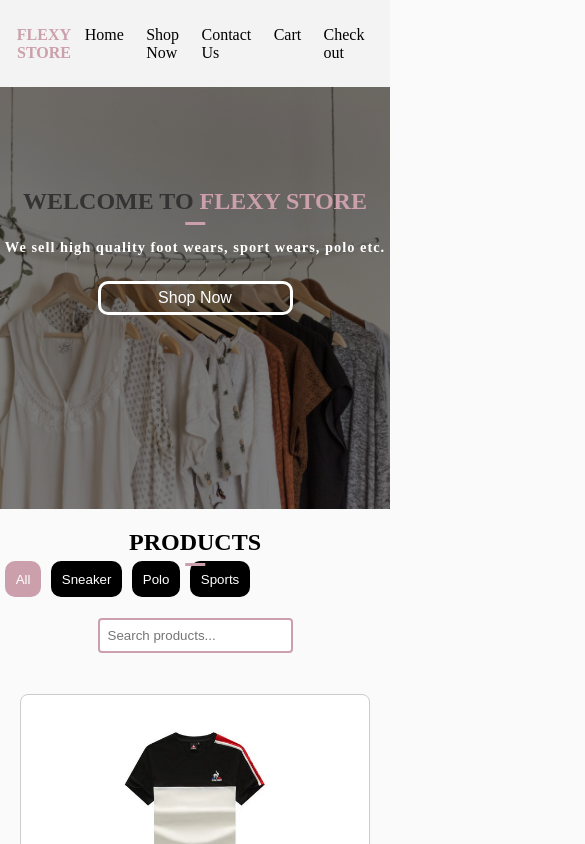
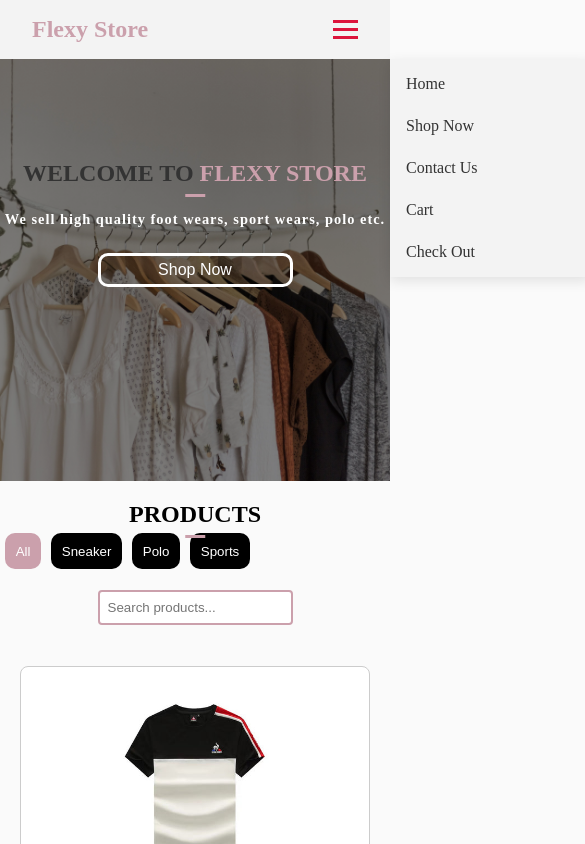
Before and after one commit to chimex53/flexy-store, a React (Vite) app: page / in a window 390 px wide. Shown: the top 844 px of the page, 585 px wide, since content can reach past the window. Built offline with nearby package versions, Linux system fonts and the light colour scheme.

Commit message:
added mobile navigation bar

```diff
--- a/src/Components/header/Header.jsx
+++ b/src/Components/header/Header.jsx
@@ -1,26 +1,50 @@
+import { useState } from "react";
 import styles from "./Header.module.css";
 
 const Header = () => {
+  const [menuOpen, setMenuOpen] = useState(false);
+
+  const toggleMenu = () => {
+    setMenuOpen(!menuOpen);
+  };
+
   return (
     <div className={styles.header}>
       <header>
-        <nav className={styles.nav}>
-          <h3>flexy store</h3>
-          <ul className={styles.navList}>
+        <nav className={styles.nav} aria-label="Main navigation">
+          <h3 className={styles.logo}>flexy store</h3>
+
+          {/* Hamburger icon */}
+          <div
+            className={styles.hamburger}
+            onClick={toggleMenu}
+            aria-label="Toggle menu"
+          >
+            <span className={`${styles.bar} ${menuOpen ? styles.bar1 : ""}`} />
+            <span className={`${styles.bar} ${menuOpen ? styles.bar2 : ""}`} />
+            <span className={`${styles.bar} ${menuOpen ? styles.bar3 : ""}`} />
+          </div>
+
+          {/* Navigation links */}
+          <ul
+            className={`${styles.navList} ${
+              menuOpen ? styles.navListOpen : ""
+            }`}
+          >
             <li>
-              <a href="home">Home</a>
+              <a href="/">Home</a>
             </li>
             <li>
-              <a href="#shop">Shop Now</a>
+              <a href="/shop">Shop Now</a>
             </li>
             <li>
-              <a href="#contact">Contact Us</a>
+              <a href="/contact">Contact Us</a>
             </li>
             <li>
-              <a href="">Cart</a>
+              <a href="/cart">Cart</a>
             </li>
             <li>
-              <a href="">Check out </a>
+              <a href="/checkout">Check Out</a>
             </li>
           </ul>
         </nav>
--- a/src/Components/header/Header.module.css
+++ b/src/Components/header/Header.module.css
@@ -1,50 +1,88 @@
+/* HEADER CONTAINER */
 .header {
+    width: 100%;
     background-color: #f3f3f3;
-    padding: 0.9em;
+    position: sticky;
+    top: 0;
+    z-index: 1000;
+  }
+  .logo{
+    text-transform: capitalize;
+    color: #cba0ac;
+  }
+  /* NAVIGATION BAR */
+  .nav {
     display: flex;
-    justify-content: space-between; /* Space between title and nav */
-    align-items: center; /* Vertically centers the items */
-    top:0;
-    z-index: 999;
-    position: sticky;
-backdrop-filter: blur(5px);
+    justify-content: space-between;
+    align-items: center;
+    padding: 1rem 2rem;
+    position: relative;
   }
 
-.nav {
+  /* NAV LIST */
+  .navList {
     display: flex;
-    align-items: center; /* Ensures both the title and the nav items align vertically */
-    margin-left: auto; /* Pushes the navigation items to the right */
+    gap: 1.5rem;
+    list-style: none;
+    transition: transform 0.3s ease-in-out;
   }
 
-.nav h3 {
-    text-transform:capitalize;
-   color: #cba0ac;
-    text-transform: uppercase;
+  /* LINKS */
+  .navList li a {
+    text-decoration: none;
+    color: #333;
+    font-weight: 500;
   }
 
-.navList {
-    list-style: none;
-    display: flex;
-    padding: 0;
-    margin: 0;
+  /* HAMBURGER ICON */
+  .hamburger {
+    display: none;
+    flex-direction: column;
+    gap: 5px;
+    cursor: pointer;
+    z-index: 1100;
+
   }
 
-.navList a {
-    color: #000000;
-    display: flex;
-    padding: 0.7em;
-    text-decoration: none;
+  .bar {
+    width: 25px;
+    height: 3px;
+    background-color: crimson;
+    transition: all 0.3s ease;
   }
 
-.navList a:hover {
-    color: #cba0ac; /* Hover effect */
-    text-decoration: underline;
-    transition: .3s step-end;
-    transform: translateY(-5px);
-}
-@media(max-width:400px){
-    header h3{
-        font-size: 1rem;
+  /* Animate hamburger into X */
+  .bar1 {
+    transform: rotate(45deg) translate(5px, 5px);
   }
 
+  .bar2 {
+    opacity: 0;
   }
+
+  .bar3 {
+    transform: rotate(-45deg) translate(5px, -5px);
+  }
+
+  /* MOBILE STYLES */
+  @media screen and (max-width: 768px) {
+    .navList {
+      position: absolute;
+      top: 100%;
+      right: 0;
+      background-color: #f3f3f3;
+      flex-direction: column;
+      width: 200px;
+      padding: 1rem;
+      transform: translateX(100%);
+      box-shadow: 0 4px 12px rgba(0, 0, 0, 0.1);
+    }
+
+    .navListOpen {
+      transform: translateX(0);
+    }
+
+    .hamburger {
+      display: flex;
+    }
+  }
```
Lines whose indentation alone changed are shown as unchanged.
